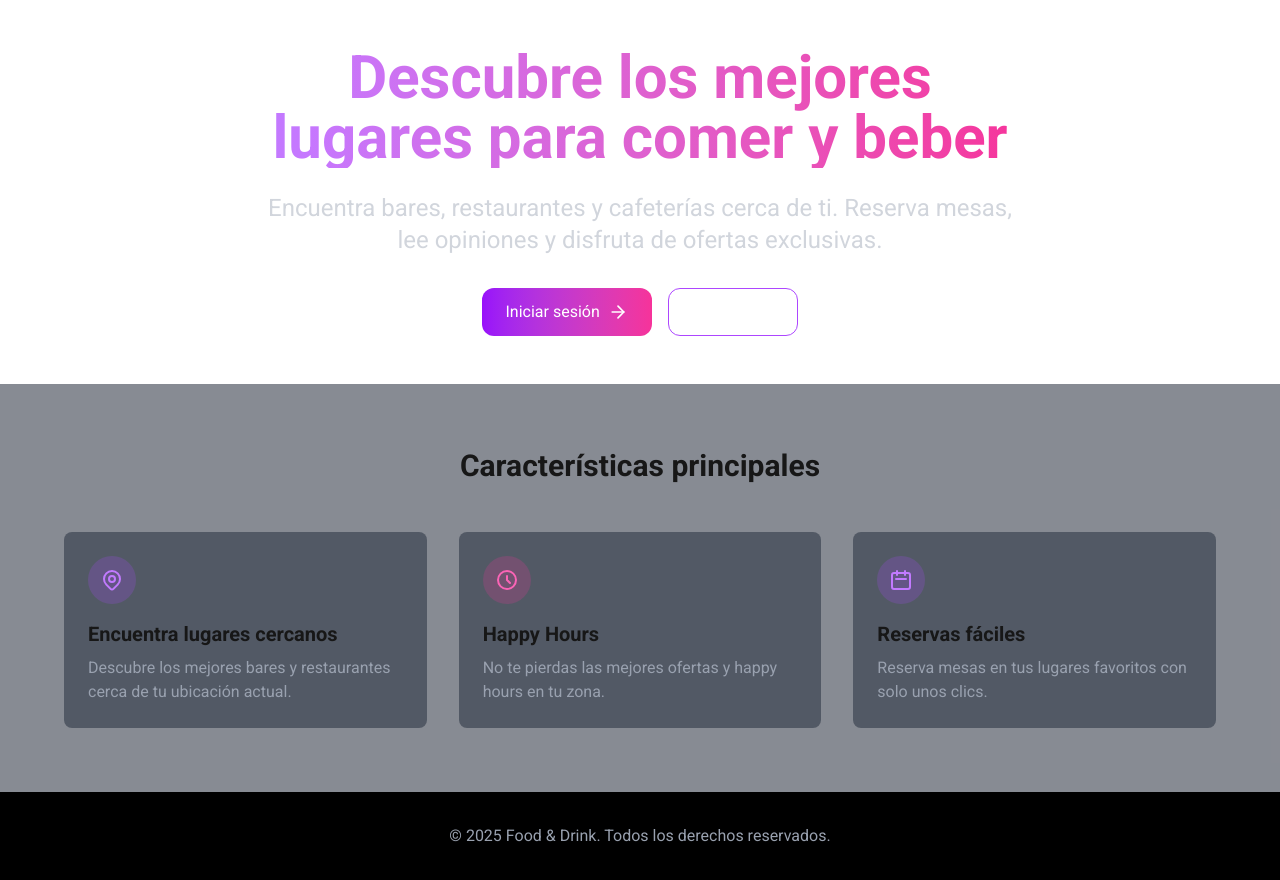
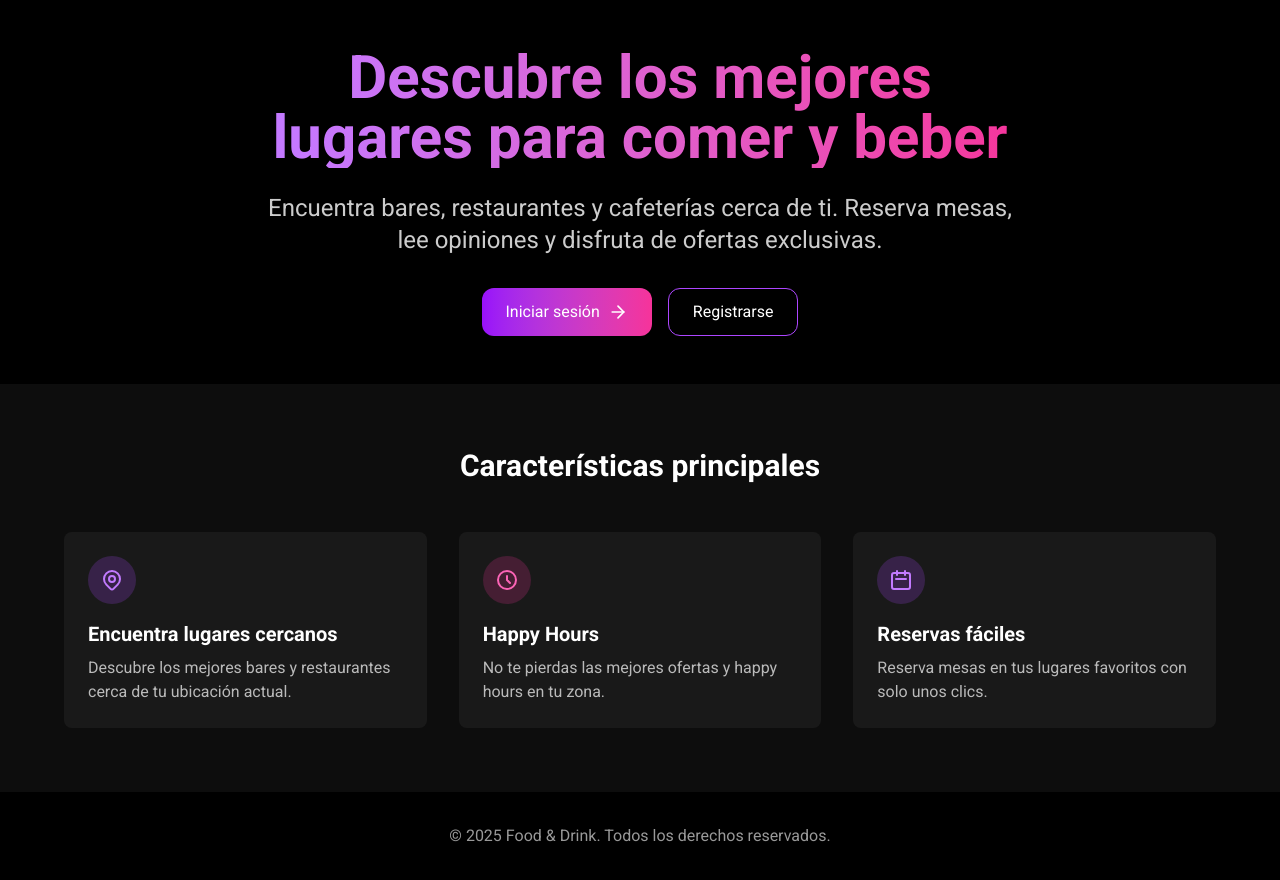
Before and after one commit to WalterHorst/Prueba-tecnica---TodoGamers, a Next.js app in the folder client/: page /landing in a window 1280 px wide. Built offline with nearby package versions, Linux system fonts and the light colour scheme.

Commit message:
fix: enhance landing page styles and improve readability of feature descriptions

```diff
--- a/client/src/app/landing/page.tsx
+++ b/client/src/app/landing/page.tsx
@@ -4,14 +4,14 @@ import { ArrowRight } from "lucide-react";
 
 export default function LandingPage() {
   return (
-    <div className="min-h-screen flex flex-col">
+    <div className="min-h-screen flex flex-col bg-black text-white">
       <div className="flex-1 flex flex-col items-center justify-center px-4 py-12 text-center">
         <div className="max-w-3xl mx-auto">
           <h1 className="text-4xl md:text-6xl font-bold mb-6 bg-gradient-to-r from-purple-400 to-pink-500 bg-clip-text text-transparent">
             Descubre los mejores lugares para comer y beber
           </h1>
 
-          <p className="text-xl md:text-2xl text-gray-300 mb-8">
+          <p className="text-xl md:text-2xl text-white/80 mb-8">
             Encuentra bares, restaurantes y cafeterías cerca de ti. Reserva
             mesas, lee opiniones y disfruta de ofertas exclusivas.
           </p>
@@ -31,22 +31,47 @@ export default function LandingPage() {
         </div>
       </div>
 
-      <div className="bg-gray-900/50 py-16 px-4">
+      <div className="bg-white/5 py-16 px-4">
         <div className="max-w-6xl mx-auto">
-          <h2 className="text-3xl font-bold text-center mb-12">
+          <h2 className="text-3xl font-bold text-center mb-12 text-white">
             Características principales
           </h2>
 
           <div className="grid md:grid-cols-3 gap-8">
-            <div className="bg-gray-800/50 p-6 rounded-lg">
-              <div className="bg-purple-500/20 w-12 h-12 rounded-full flex items-center justify-center mb-4">
+            {[
+              {
+                iconColor: "text-purple-400",
+                bgColor: "bg-purple-500/20",
+                title: "Encuentra lugares cercanos",
+                desc: "Descubre los mejores bares y restaurantes cerca de tu ubicación actual.",
+              },
+              {
+                iconColor: "text-pink-400",
+                bgColor: "bg-pink-500/20",
+                title: "Happy Hours",
+                desc: "No te pierdas las mejores ofertas y happy hours en tu zona.",
+              },
+              {
+                iconColor: "text-purple-400",
+                bgColor: "bg-purple-500/20",
+                title: "Reservas fáciles",
+                desc: "Reserva mesas en tus lugares favoritos con solo unos clics.",
+              },
+            ].map((item, i) => (
+              <div key={i} className="bg-white/5 p-6 rounded-lg">
+                <div
+                  className={`${item.bgColor} w-12 h-12 rounded-full flex items-center justify-center mb-4`}
+                >
                   <svg
                     xmlns="http://www.w3.org/2000/svg"
-                  className="h-6 w-6 text-purple-400"
+                    className={`h-6 w-6 ${item.iconColor}`}
                     fill="none"
                     viewBox="0 0 24 24"
                     stroke="currentColor"
                   >
+                    {/* Te dejo los paths según el índice para variar íconos */}
+                    {i === 0 && (
+                      <>
                         <path
                           strokeLinecap="round"
                           strokeLinejoin="round"
@@ -59,67 +84,37 @@ export default function LandingPage() {
                           strokeWidth={2}
                           d="M15 11a3 3 0 11-6 0 3 3 0 016 0z"
                         />
-                </svg>
-              </div>
-              <h3 className="text-xl font-semibold mb-2">
-                Encuentra lugares cercanos
-              </h3>
-              <p className="text-gray-400">
-                Descubre los mejores bares y restaurantes cerca de tu ubicación
-                actual.
-              </p>
-            </div>
-
-            <div className="bg-gray-800/50 p-6 rounded-lg">
-              <div className="bg-pink-500/20 w-12 h-12 rounded-full flex items-center justify-center mb-4">
-                <svg
-                  xmlns="http://www.w3.org/2000/svg"
-                  className="h-6 w-6 text-pink-400"
-                  fill="none"
-                  viewBox="0 0 24 24"
-                  stroke="currentColor"
-                >
+                      </>
+                    )}
+                    {i === 1 && (
                       <path
                         strokeLinecap="round"
                         strokeLinejoin="round"
                         strokeWidth={2}
                         d="M12 8v4l3 3m6-3a9 9 0 11-18 0 9 9 0 0118 0z"
                       />
-                </svg>
-              </div>
-              <h3 className="text-xl font-semibold mb-2">Happy Hours</h3>
-              <p className="text-gray-400">
-                No te pierdas las mejores ofertas y happy hours en tu zona.
-              </p>
-            </div>
-
-            <div className="bg-gray-800/50 p-6 rounded-lg">
-              <div className="bg-purple-500/20 w-12 h-12 rounded-full flex items-center justify-center mb-4">
-                <svg
-                  xmlns="http://www.w3.org/2000/svg"
-                  className="h-6 w-6 text-purple-400"
-                  fill="none"
-                  viewBox="0 0 24 24"
-                  stroke="currentColor"
-                >
+                    )}
+                    {i === 2 && (
+                      <>
                         <path
                           strokeLinecap="round"
                           strokeLinejoin="round"
                           strokeWidth={2}
                           d="M8 7V3m8 4V3m-9 8h10M5 21h14a2 2 0 002-2V7a2 2 0 00-2-2H5a2 2 0 00-2 2v12a2 2 0 002 2z"
                         />
+                      </>
+                    )}
                   </svg>
                 </div>
-              <h3 className="text-xl font-semibold mb-2">Reservas fáciles</h3>
-              <p className="text-gray-400">
-                Reserva mesas en tus lugares favoritos con solo unos clics.
-              </p>
+                <h3 className="text-xl font-semibold mb-2">{item.title}</h3>
+                <p className="text-white/70">{item.desc}</p>
               </div>
+            ))}
           </div>
         </div>
       </div>
 
-      <footer className="bg-black py-8 px-4 text-center text-gray-400">
+      <footer className="bg-black py-8 px-4 text-center text-white/60">
         <p>© 2025 Food & Drink. Todos los derechos reservados.</p>
       </footer>
     </div>
```
Lines whose indentation alone changed are shown as unchanged.
